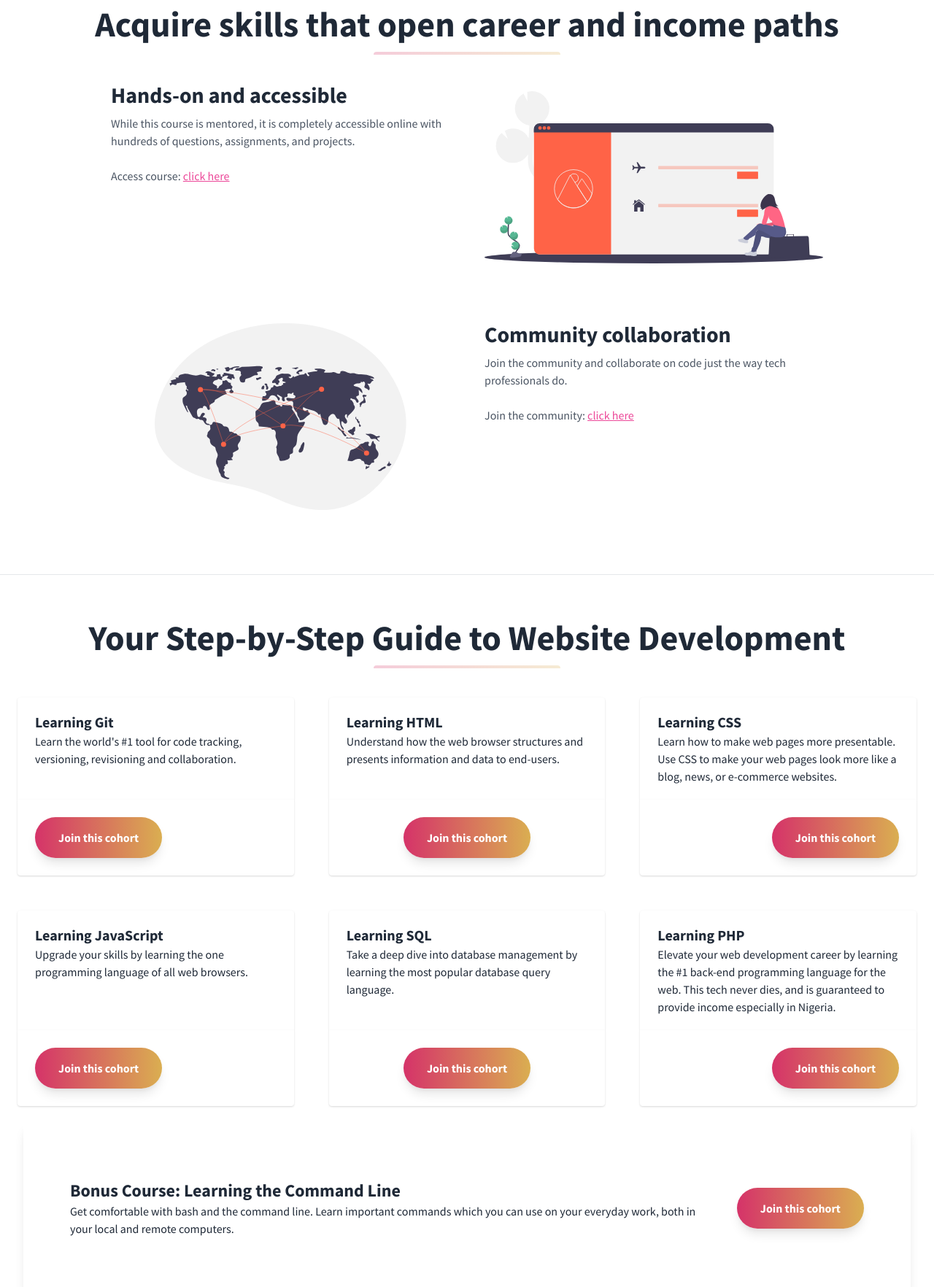
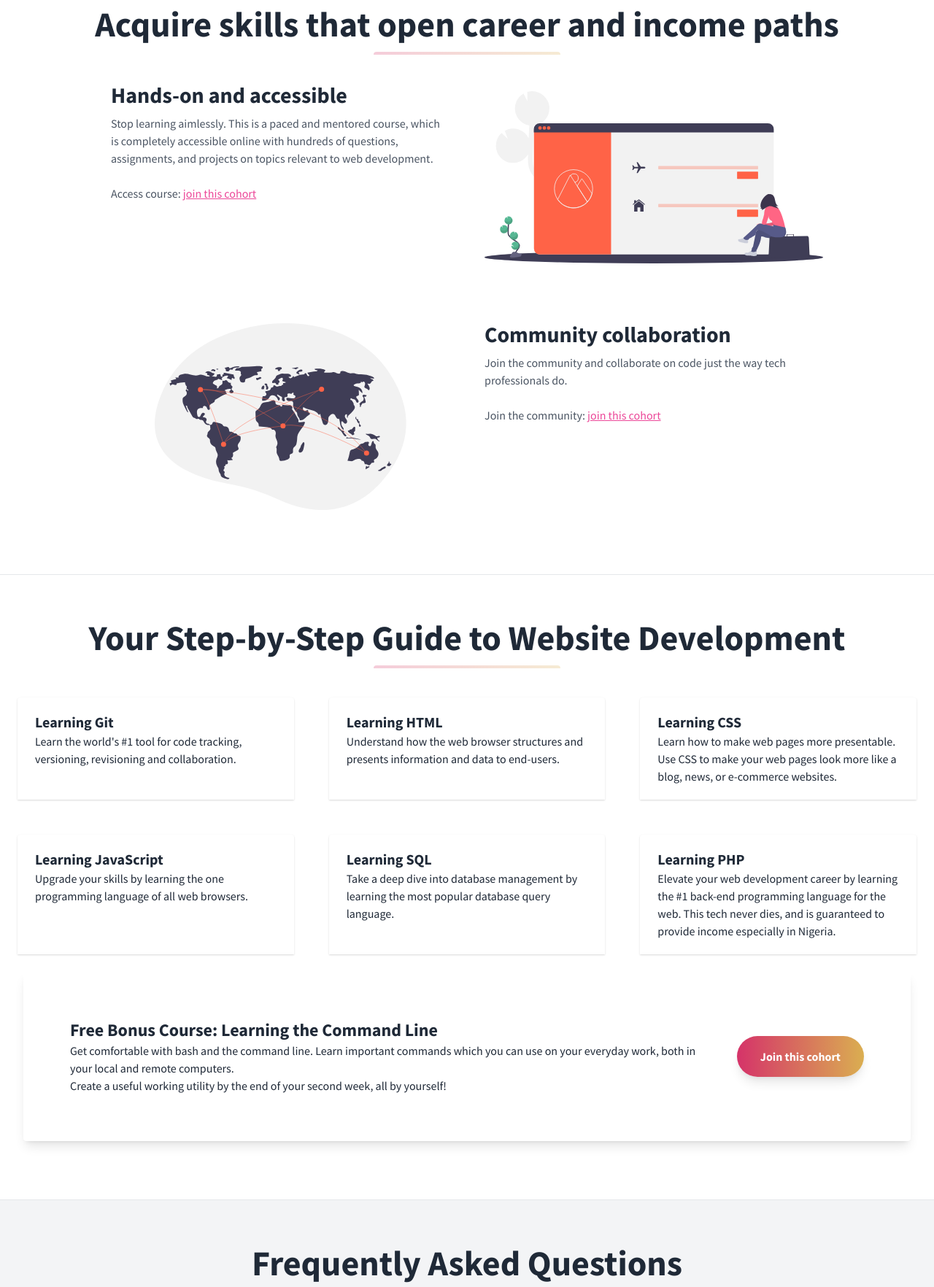
Before and after one commit to aceotechnologies/aceotechnologiesdotcom-src, a website built with Vite: page wmc-hub/landing-pages/fb-main.html in a window 1280 px wide. Shown: the part 713-2477 px from the top of the page at 73% size. Built offline with nearby package versions, Linux system fonts and the light colour scheme.

Commit message:
Revisited CTA

```diff
--- a/wmc-hub/landing-pages/fb-main.html
+++ b/wmc-hub/landing-pages/fb-main.html
@@ -100,7 +100,7 @@ fbq('track', 'PageView');
             Learn the skills required to Become a proficient web developer
           </p>
           <button class="cursor-pointer mx-auto lg:mx-0 hover:underline bg-white text-gray-800 font-bold rounded-full my-6 py-4 px-8 shadow-lg focus:outline-none focus:shadow-outline transform transition hover:scale-105 duration-300 ease-in-out">
-            Enroll
+            Join this cohort
           </button>
         </div>
         <!--Right Col-->
@@ -143,14 +143,14 @@ fbq('track', 'PageView');
               Hands-on and accessible
             </h3>
             <p class="text-gray-600 mb-8">
-              While this course is mentored, it is completely accessible online with hundreds of
-              questions, assignments, and projects.
+              Stop learning aimlessly. This is a paced and mentored course, which is completely accessible online with hundreds of
+              questions, assignments, and projects on topics relevant to web development.
               <br />
               <br />
 
               Access course:
 
-              <button class="text-pink-500 underline">click here</button>
+              <button class="text-pink-500 underline">join this cohort</button>
             </p>
           </div>
           <div class="w-full sm:w-1/2 p-6">
@@ -443,7 +443,7 @@ fbq('track', 'PageView');
                 <br />
                 Join the community:
 
-                <button class="text-pink-500 underline">click here</button>
+                <button class="text-pink-500 underline">join this cohort</button>
               </p>
             </div>
           </div>
@@ -474,13 +474,13 @@ fbq('track', 'PageView');
               </p>
             </span>
           </div>
-          <div class="flex-none mt-auto bg-white rounded-b rounded-t-none overflow-hidden shadow px-6">
+          <!-- <div class="flex-none mt-auto bg-white rounded-b rounded-t-none overflow-hidden shadow px-6">
             <div class="flex items-center justify-start">
               <button class="mx-auto lg:mx-0 hover:underline gradient text-white font-bold rounded-full my-6 py-4 px-8 shadow-lg focus:outline-none focus:shadow-outline transform transition hover:scale-105 duration-300 ease-in-out">
                 Join this cohort
               </button>
             </div>
-          </div>
+          </div> -->
         </div>
         <!-- HTML -->
         <div class="w-full md:w-1/3 p-6 flex flex-col flex-grow flex-shrink">
@@ -497,13 +497,13 @@ fbq('track', 'PageView');
               </p>
             </a>
           </div>
-          <div class="flex-none mt-auto bg-white rounded-b rounded-t-none overflow-hidden shadow px-6">
+          <!-- <div class="flex-none mt-auto bg-white rounded-b rounded-t-none overflow-hidden shadow px-6">
             <div class="flex items-center justify-center">
               <button class="mx-auto lg:mx-0 hover:underline gradient text-white font-bold rounded-full my-6 py-4 px-8 shadow-lg focus:outline-none focus:shadow-outline transform transition hover:scale-105 duration-300 ease-in-out">
                 Join this cohort
               </button>
             </div>
-          </div>
+          </div> -->
         </div>
         <!-- CSS -->
         <div class="w-full md:w-1/3 p-6 flex flex-col flex-grow flex-shrink">
@@ -521,13 +521,13 @@ fbq('track', 'PageView');
               </p>
             </a>
           </div>
-          <div class="flex-none mt-auto bg-white rounded-b rounded-t-none overflow-hidden shadow px-6">
+          <!-- <div class="flex-none mt-auto bg-white rounded-b rounded-t-none overflow-hidden shadow px-6">
             <div class="flex items-center justify-end">
               <button class="mx-auto lg:mx-0 hover:underline gradient text-white font-bold rounded-full my-6 py-4 px-8 shadow-lg focus:outline-none focus:shadow-outline transform transition hover:scale-105 duration-300 ease-in-out">
                 Join this cohort
               </button>
             </div>
-          </div>
+          </div> -->
         </div>
         <!-- JavaScript -->
         <div class="w-full md:w-1/3 p-6 flex flex-col flex-grow flex-shrink">
@@ -544,13 +544,13 @@ fbq('track', 'PageView');
                 </p>
               </a>
             </div>
-            <div class="flex-none mt-auto bg-white rounded-b rounded-t-none overflow-hidden shadow px-6">
+            <!-- <div class="flex-none mt-auto bg-white rounded-b rounded-t-none overflow-hidden shadow px-6">
               <div class="flex items-center justify-start">
                 <button class="mx-auto lg:mx-0 hover:underline gradient text-white font-bold rounded-full my-6 py-4 px-8 shadow-lg focus:outline-none focus:shadow-outline transform transition hover:scale-105 duration-300 ease-in-out">
                   Join this cohort
                 </button>
               </div>
-            </div>
+            </div> -->
         </div>
         <!-- SQL -->
         <div class="w-full md:w-1/3 p-6 flex flex-col flex-grow flex-shrink">
@@ -567,13 +567,13 @@ fbq('track', 'PageView');
             </p>
             </a>
         </div>
-        <div class="flex-none mt-auto bg-white rounded-b rounded-t-none overflow-hidden shadow px-6">
+        <!-- <div class="flex-none mt-auto bg-white rounded-b rounded-t-none overflow-hidden shadow px-6">
             <div class="flex items-center justify-center">
             <button class="mx-auto lg:mx-0 hover:underline gradient text-white font-bold rounded-full my-6 py-4 px-8 shadow-lg focus:outline-none focus:shadow-outline transform transition hover:scale-105 duration-300 ease-in-out">
                 Join this cohort
             </button>
             </div>
-        </div>
+        </div> -->
         </div>
         <!-- PHP -->
         <div class="w-full md:w-1/3 p-6 flex flex-col flex-grow flex-shrink">
@@ -591,22 +591,23 @@ fbq('track', 'PageView');
             </p>
             </a>
         </div>
-        <div class="flex-none mt-auto bg-white rounded-b rounded-t-none overflow-hidden shadow px-6">
+        <!-- <div class="flex-none mt-auto bg-white rounded-b rounded-t-none overflow-hidden shadow px-6">
             <div class="flex items-center justify-end">
             <button class="mx-auto lg:mx-0 hover:underline gradient text-white font-bold rounded-full my-6 py-4 px-8 shadow-lg focus:outline-none focus:shadow-outline transform transition hover:scale-105 duration-300 ease-in-out">
                 Join this cohort
             </button>
             </div>
-        </div>
+        </div> -->
         </div>
         <!-- Bonus -->
         <div class="body-margin">
             <div class="bg-white shadow-2 rounded p-16 flex md:justify-between items-center gap-8 flex-wrap">
                 <div class="text-left flex-1">
-                <h6 class="text-2xl font-bold text-gray-800">Bonus Course: Learning the Command Line</h6>
+                <h6 class="text-2xl font-bold text-gray-800">Free Bonus Course: Learning the Command Line</h6>
                 <p class="text-gray-800">
                     Get comfortable with bash and the command line.
-                    Learn important commands which you can use on your everyday work, both in your local and remote computers.
+                    Learn important commands which you can use on your everyday work, both in your local and remote computers. <br>
+                    Create a useful working utility by the end of your second week, all by yourself!
                 </p>
                 </div>
                 <button class="mx-auto lg:mx-0 hover:underline gradient text-white font-bold rounded-full my-6 py-4 px-8 shadow-lg focus:outline-none focus:shadow-outline transform transition hover:scale-105 duration-300 ease-in-out">Join this cohort</button>
```
